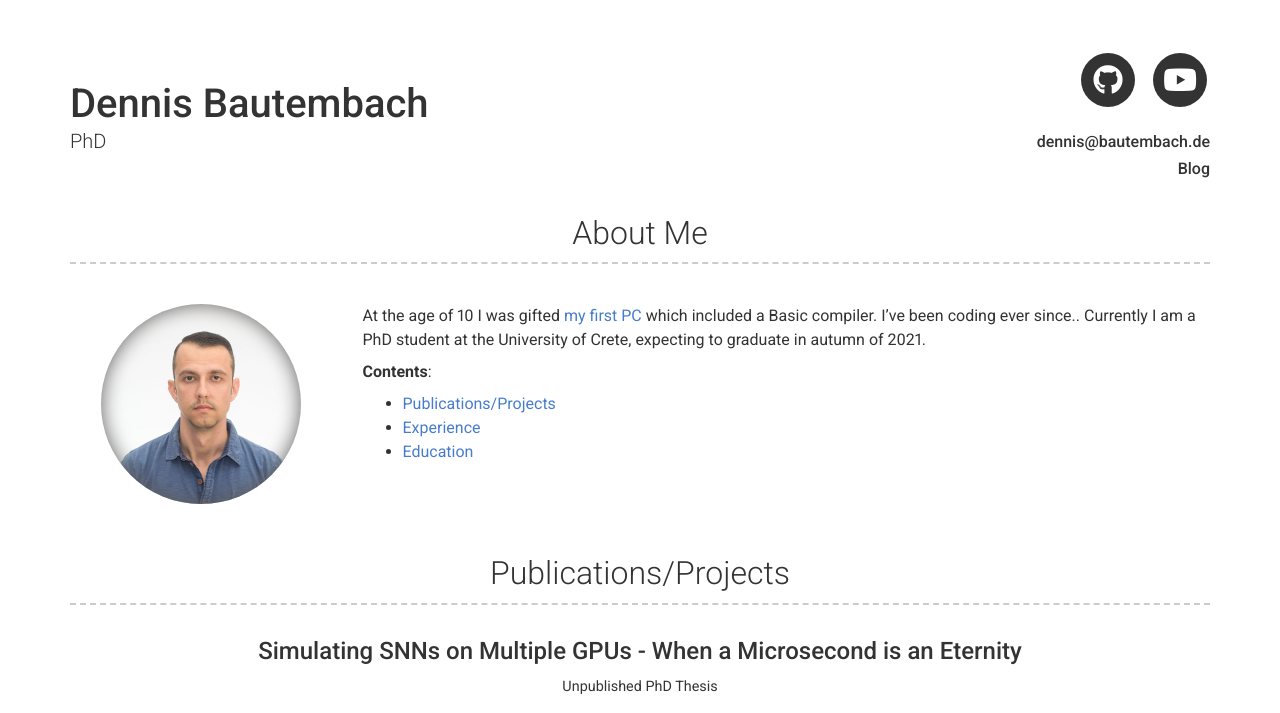
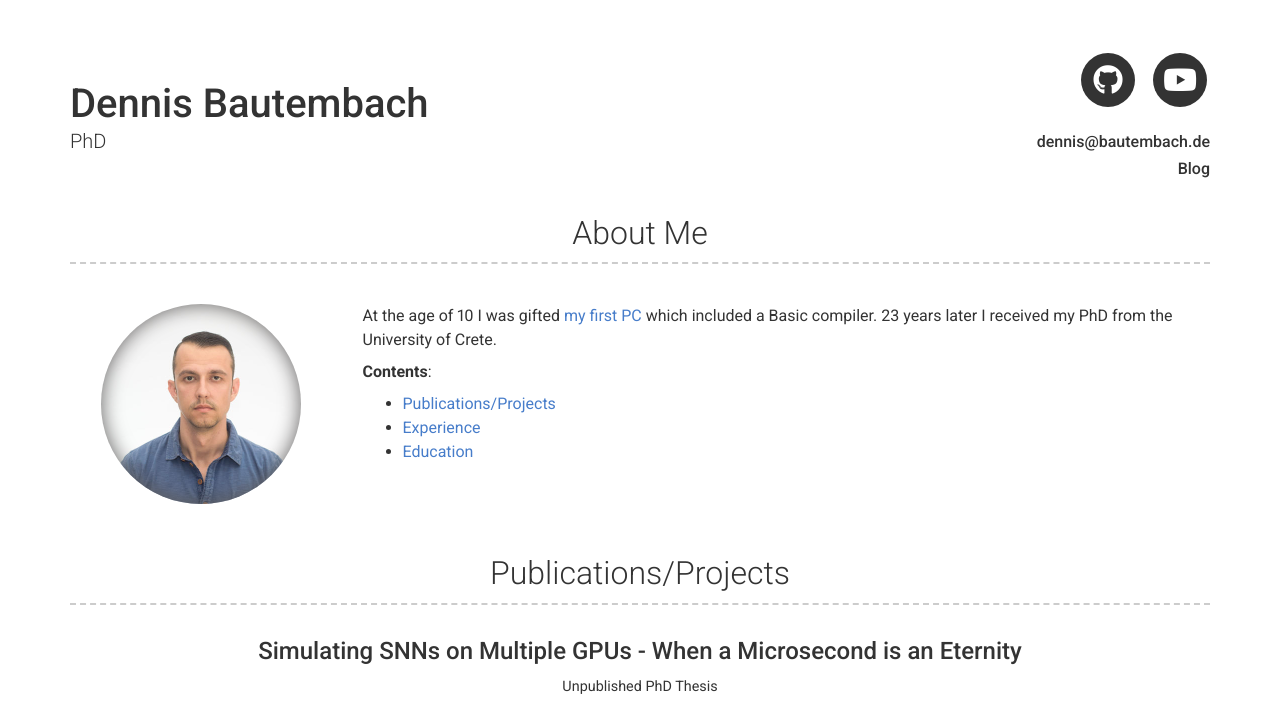
Before and after one commit to denniskb/denniskb.github.io, a Jekyll site: the page built from index.md, in a window 1280 px wide and 900 px high, cut to the strip 0-713 px from the top of the window. Built offline with Jekyll 4.4.1, drawn with Linux system fonts in a browser that asks for light colours; nearby versions of some CDN libraries.

Commit message:
Update bio info

```diff
--- a/_config.yml
+++ b/_config.yml
@@ -23,7 +23,7 @@
 # about_title: About Me
 about_profile_image: images/profile.jpg
 about_content: | # this will include new lines to allow paragraphs
-  At the age of 10 I was gifted [my first PC](images/vtech.jpg) which included a Basic compiler. I've been coding ever since.. Currently I am a PhD student at the University of Crete, expecting to graduate in autumn of 2021.
+  At the age of 10 I was gifted [my first PC](images/vtech.jpg) which included a Basic compiler. 23 years later I received my PhD from the University of Crete.
 
   **Contents**:
   - [Publications/Projects](#pubs)
```
